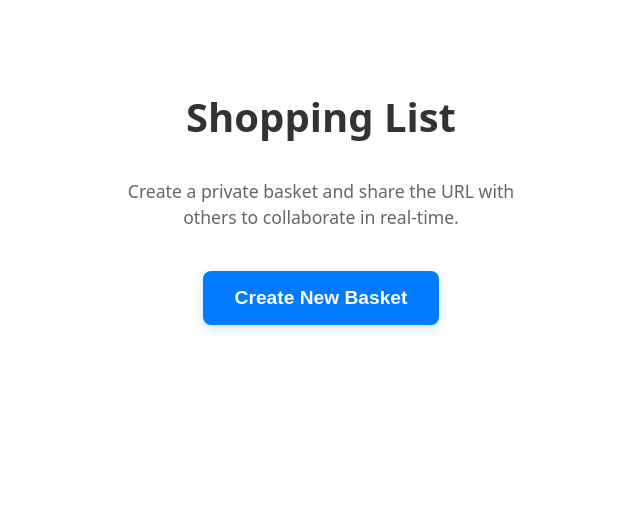
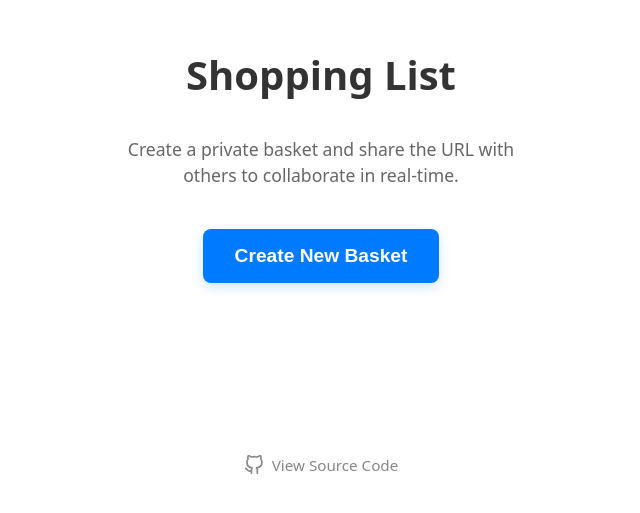
Before and after one commit to ubap/go-shop, a SvelteKit app in the folder frontend/: page / in a window 1280 px wide. Shown: the part 121-634 px from the top of the page, without its empty margins (319-959 px from the left). Built offline with nearby package versions, Linux system fonts and the light colour scheme.

Commit message:
feat: link to source code

```diff
--- a/frontend/src/routes/+page.svelte
+++ b/frontend/src/routes/+page.svelte
@@ -11,12 +11,26 @@
 </script>
 
 <div class="landing-container">
-    <h1 class="title">Shopping List</h1>
-    <p class="subtitle">Create a private basket and share the URL with others to collaborate in real-time.</p>
+    <div class="main-content">
+        <h1 class="title">Shopping List</h1>
+        <p class="subtitle">Create a private basket and share the URL with others to collaborate in real-time.</p>
 
-    <button class="btn-create" on:click={createNewBasket}>
-        Create New Basket
-    </button>
+        <button class="btn-create" on:click={createNewBasket}>
+            Create New Basket
+        </button>
+    </div>
+
+    <a
+            class="source-link"
+            href="https://github.com/ubap/go-shop"
+            target="_blank"
+            rel="noopener noreferrer"
+    >
+        <svg viewBox="0 0 24 24" width="20" height="20" stroke="currentColor" stroke-width="2" fill="none" stroke-linecap="round" stroke-linejoin="round" class="github-icon">
+            <path d="M9 19c-5 1.5-5-2.5-7-3m14 6v-3.87a3.37 3.37 0 0 0-.94-2.61c3.14-.35 6.44-1.54 6.44-7A5.44 5.44 0 0 0 20 4.77 5.07 5.07 0 0 0 19.91 1S18.73.65 16 2.48a13.38 13.38 0 0 0-7 0C6.27.65 5.09 1 5.09 1A5.07 5.07 0 0 0 5 4.77a5.44 5.44 0 0 0-1.5 3.78c0 5.42 3.3 6.61 6.44 7A3.37 3.37 0 0 0 9 18.13V22"></path>
+        </svg>
+        View Source Code
+    </a>
 </div>
 
 <style>
@@ -30,8 +44,16 @@
         display: flex;
         flex-direction: column;
         align-items: center;
+        justify-content: space-between;
+        min-height: 80vh;
+    }
+
+    .main-content {
+        display: flex;
+        flex-direction: column;
+        align-items: center;
         justify-content: center;
-        min-height: 80vh;
+        flex-grow: 1;
     }
 
     .title {
@@ -70,4 +92,23 @@
     .btn-create:active {
         transform: translateY(2px);
     }
+
+    .source-link {
+        display: flex;
+        align-items: center;
+        gap: 8px;
+        color: #888;
+        text-decoration: none;
+        font-size: 0.95rem;
+        font-weight: 500;
+        padding: 12px;
+        border-radius: 6px;
+        transition: color 0.2s, background-color 0.2s;
+        margin-top: 40px;
+    }
+
+    .source-link:hover {
+        color: #333;
+        background-color: #f5f5f5;
+    }
 </style>
```
